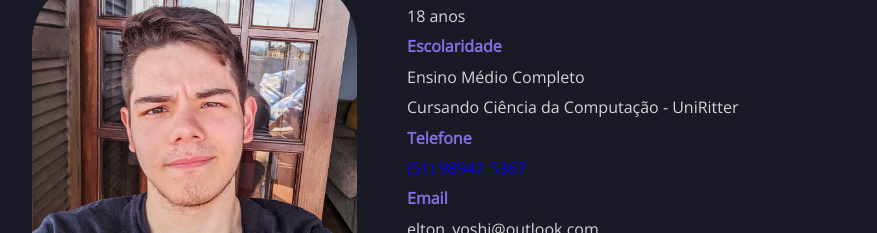
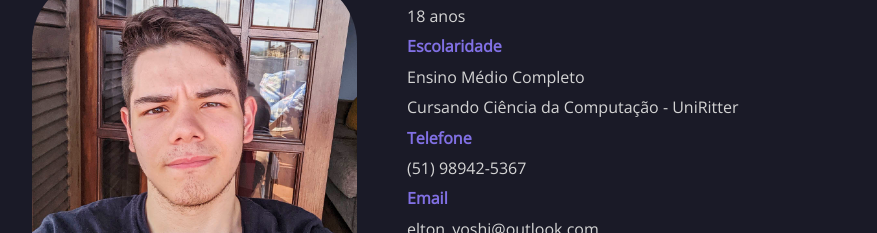
Before and after one commit to EltonYoshi/curriculo-website, a plain HTML site: page index.html in a window 1280 px wide. Shown: the part 1165-1398 px from the top of the page, without its empty margins (178-1055 px from the left). Drawn offline with nearby package versions, Linux system fonts and the light colour scheme.

```diff
--- a/index.html
+++ b/index.html
@@ -101,7 +101,7 @@
                 <div id="about-block-container">
                     <p><span class="about-span">Idade</span><br>18 anos</p>
                     <p><span class="about-span">Escolaridade</span><br>Ensino Médio Completo<br>Cursando Ciência da Computação - UniRitter</p>
-                    <p><span class="about-span">Telefone</span><br><a href="tel:+5551989425367">(51) 98942-5367</a></p>
+                    <p><span class="about-span">Telefone</span><br>(51) 98942-5367</p>
                     <p><span class="about-span">Email</span><br>elton_yoshi@outlook.com</p>
                 </div>
                 <button onclick="window.location.href='https://url.gratis/JdcB2W'" class="buttons" id="about-button"> Download CV </button>
```
